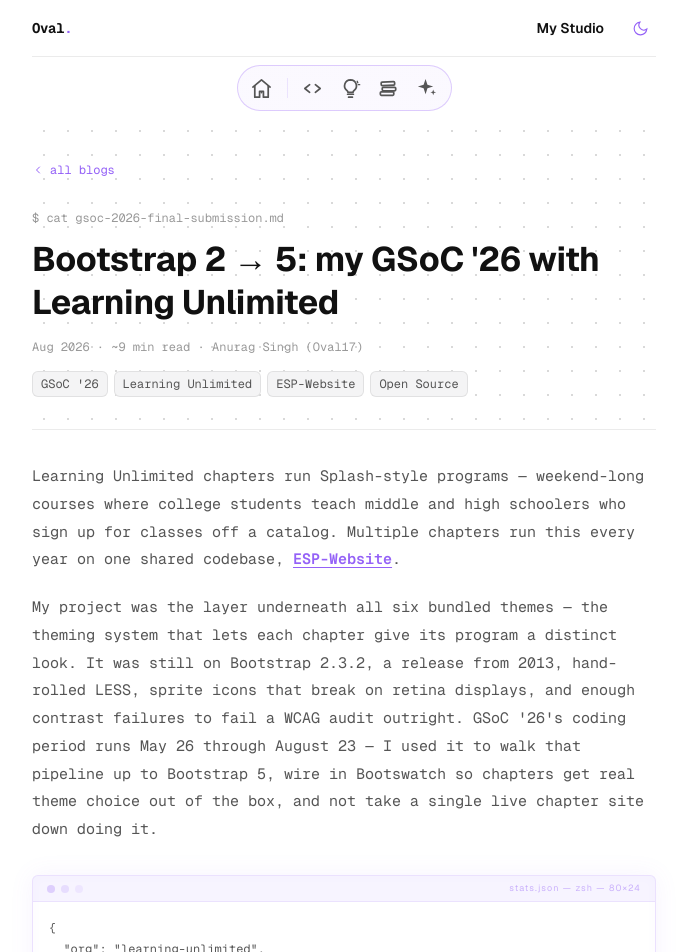
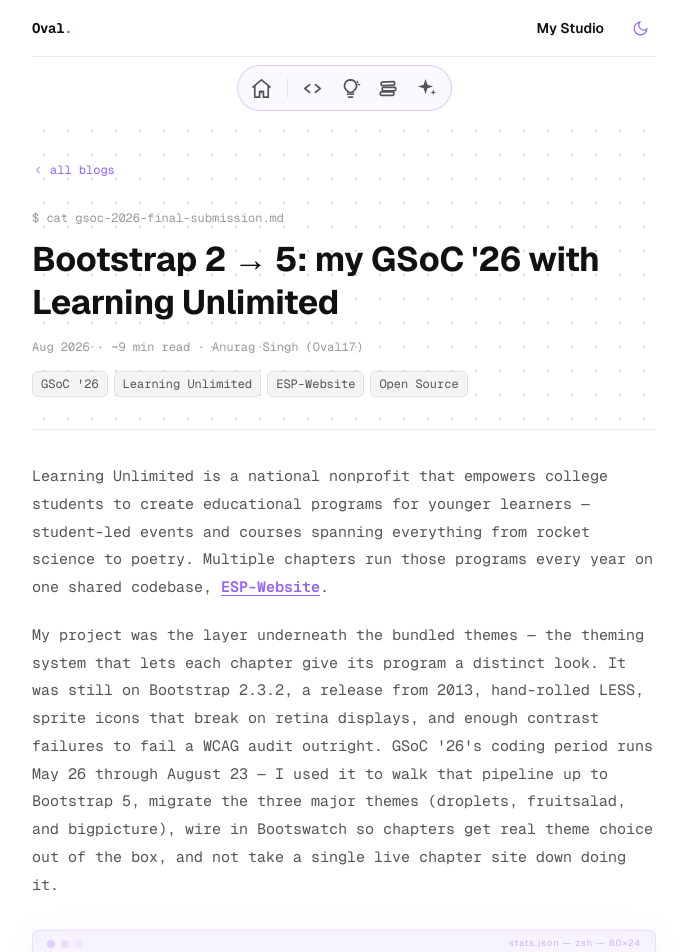
Before and after one commit to Oval17/oval-portfolio, a Next.js app: page /studio/blog/gsoc-2026-final-submission in a window 1280 px wide. Shown: the top 952 px of the page, without its empty margins (296-983 px from the left). Built offline with nearby package versions, Linux system fonts and the light colour scheme.

Commit message:
fix(blog): accurate GSoC intro, theme scope, and post-GSoC close
Align LU description with learningu.org, note the three major theme
migrations, drop Bootstrap/Bootswatch release speculation, and replace
vague student count with 50k+ since 2007.

```diff
--- a/src/app/studio/blog/gsoc-2026-final-submission/page.tsx
+++ b/src/app/studio/blog/gsoc-2026-final-submission/page.tsx
@@ -185,19 +185,21 @@
         <article className="pb-10">
           {/* intro */}
           <P>
-            Learning Unlimited chapters run Splash-style programs — weekend-long courses where
-            college students teach middle and high schoolers who sign up for classes off a
-            catalog. Multiple chapters run this every year on one shared codebase,{" "}
+            Learning Unlimited is a national nonprofit that empowers college students to create
+            educational programs for younger learners — student-led events and courses spanning
+            everything from rocket science to poetry. Multiple chapters run those programs every
+            year on one shared codebase,{" "}
             <PRLink href={REPO}>ESP-Website</PRLink>.
           </P>
           <P>
-            My project was the layer underneath all six bundled themes — the theming system that
+            My project was the layer underneath the bundled themes — the theming system that
             lets each chapter give its program a distinct look. It was still on Bootstrap 2.3.2,
             a release from 2013, hand-rolled LESS, sprite icons that break on retina displays, and
             enough contrast failures to fail a WCAG audit outright. GSoC &apos;26&apos;s coding
             period runs May 26 through August 23 — I used it to walk that pipeline up to
-            Bootstrap 5, wire in Bootswatch so chapters get real theme choice out of the box, and
-            not take a single live chapter site down doing it.
+            Bootstrap 5, migrate the three major themes (droplets, fruitsalad, and bigpicture),
+            wire in Bootswatch so chapters get real theme choice out of the box, and not take a
+            single live chapter site down doing it.
           </P>
 
           {/* stat terminal block */}
@@ -327,14 +329,11 @@
           </P>
           <P>
             That&apos;s the plan going forward: stay on as a maintainer for the theming system,
-            not a summer contributor to it. Bootstrap will ship minor releases, Bootswatch will
-            ship new themes, and someone has to keep the cascade order right so a chapter&apos;s
-            custom variables don&apos;t silently stop applying. I want to be that someone — get
-            properly involved in how ESP-Website actually cuts and ships releases, not just merge
-            code into it, and push on follow-ups like a live theme preview in the editor and an
-            automated accessibility check in CI. Learning Unlimited is genuinely useful software
-            running programs for tens of thousands of students a year. This was never meant to be
-            a one-summer thing.
+            not a summer contributor to it. I want to get properly involved in how ESP-Website
+            actually cuts and ships releases, not just merge code into it, and push on follow-ups
+            like a live theme preview in the editor and an automated accessibility check in CI.
+            Learning Unlimited is genuinely useful software — chapters have reached over 50,000
+            students since 2007. This was never meant to be a one-summer thing.
           </P>
 
           <div style={{ height: "1px", background: "var(--border)" }} className="my-8" />
```
